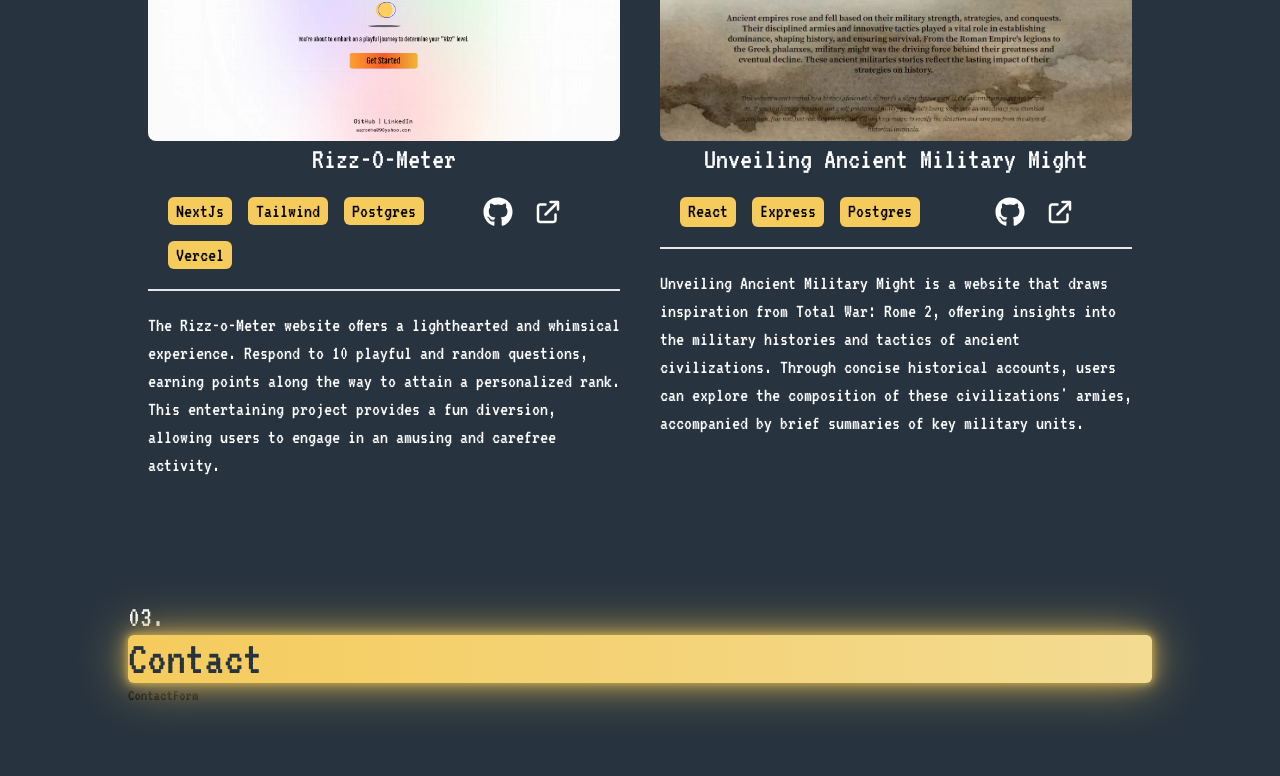
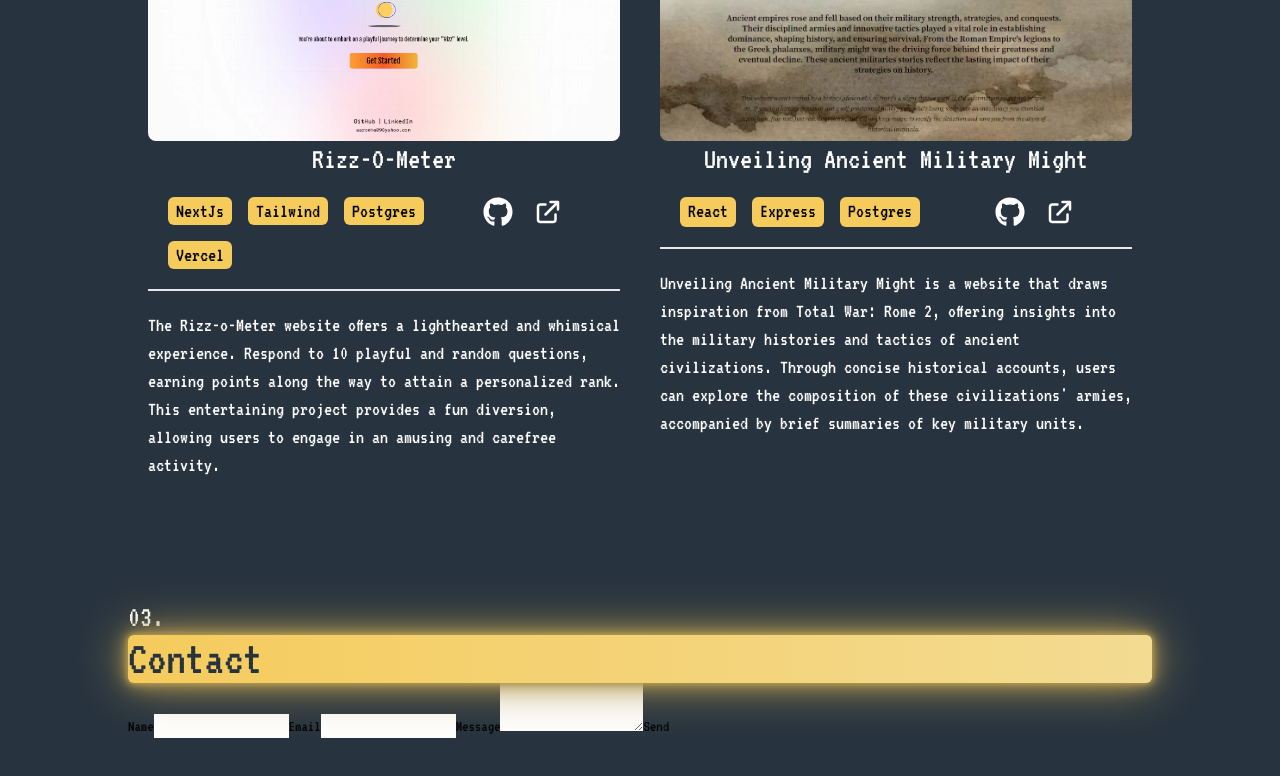
Before and after one commit to AaronHe09/portfolio, a Next.js app in the folder portfolio/: page / in a window 1280 px wide. Shown: the part 2031-2807 px from the top of the page. Before the commit the page ends 2778 px from the top, so only its background shows below. Built offline with nearby package versions, Linux system fonts and the light colour scheme.

Commit message:
downloaded emailjs and created form that will send message to my email

```diff
--- a/portfolio/components/ContactForm.tsx
+++ b/portfolio/components/ContactForm.tsx
@@ -1,7 +1,43 @@
-import React from "react";
+import React, { useRef } from "react";
+import emailjs from "@emailjs/browser";
 
 const ContactForm = () => {
-  return <div>ContactForm</div>;
+  const form = useRef<HTMLFormElement | null>(null);
+
+  const sendEmail = (e: React.FormEvent<HTMLFormElement>) => {
+    e.preventDefault();
+
+    if (form.current) {
+      emailjs
+        .sendForm(
+          "service_ngo1mf7",
+          "template_xzsqkwn",
+          form.current,
+          "HGtSpJeRz61MWwuVc"
+        )
+        .then(
+          (result) => {
+            console.log(result.text);
+          },
+          (error) => {
+            console.log(error.text);
+          }
+        );
+      form.current.reset();
+    }
+  };
+
+  return (
+    <form ref={form} onSubmit={sendEmail}>
+      <label>Name</label>
+      <input type="text" name="user_name" />
+      <label>Email</label>
+      <input type="email" name="user_email" />
+      <label>Message</label>
+      <textarea name="message" />
+      <button type="submit">Send</button>
+    </form>
+  );
 };
 
 export default ContactForm;
--- a/portfolio/package.json
+++ b/portfolio/package.json
@@ -9,6 +9,7 @@
     "lint": "next lint"
   },
   "dependencies": {
+    "@emailjs/browser": "^3.11.0",
     "@types/node": "20.5.6",
     "@types/react": "18.2.21",
     "@types/react-dom": "18.2.7",
```
Also changed, not shown: 1 other file (tests, documents, lock files or other folders).
